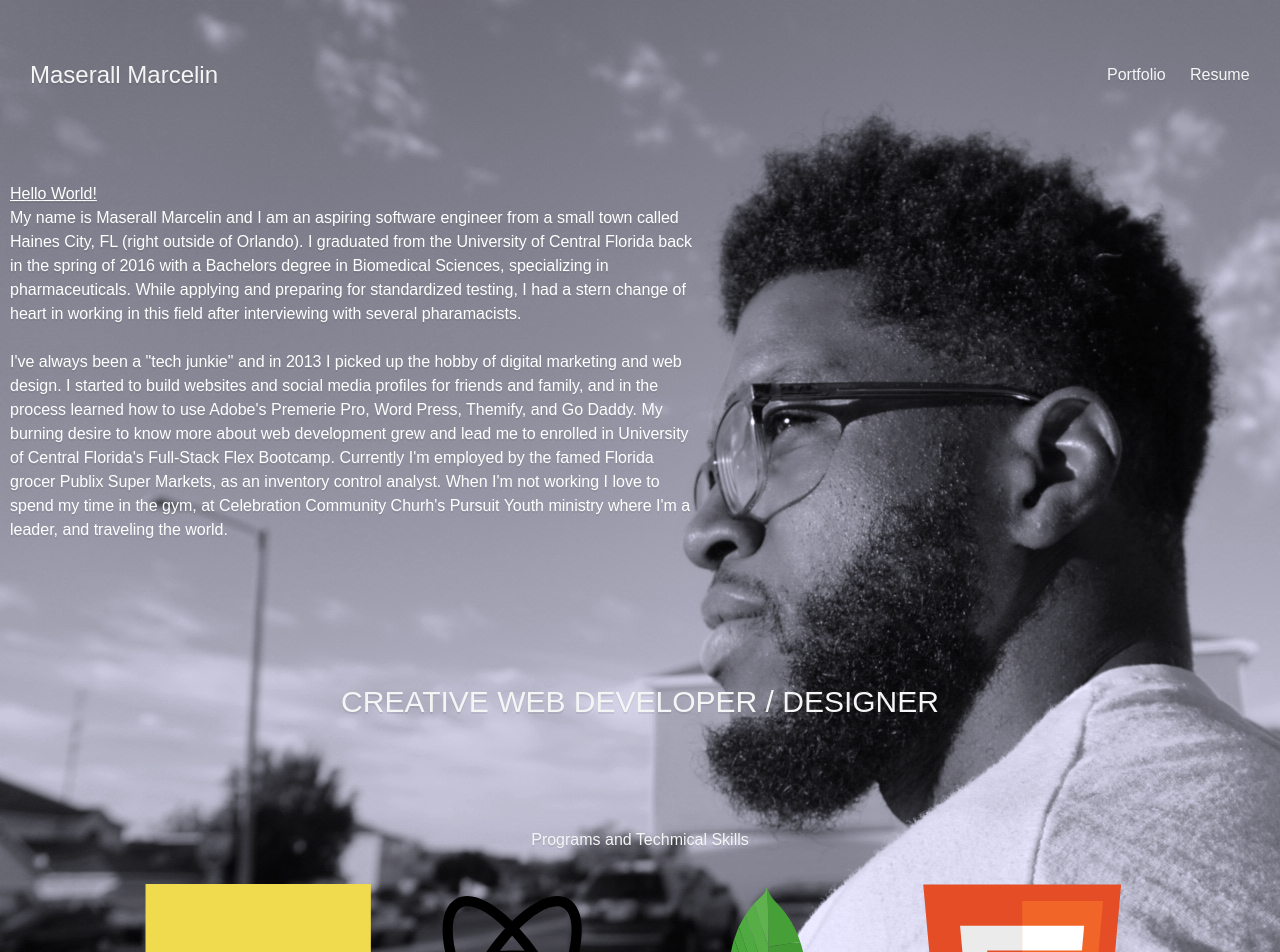
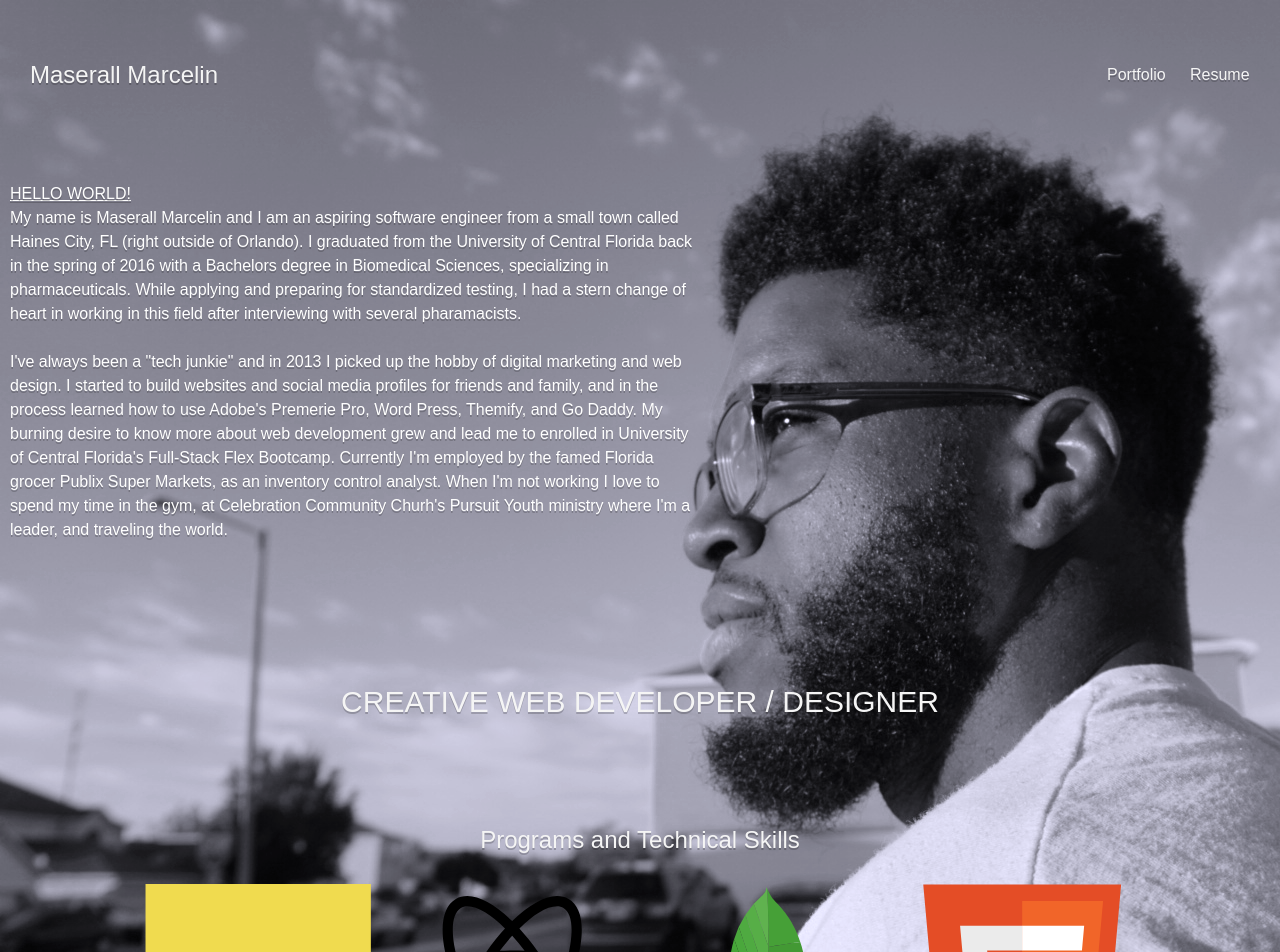
Before and after one commit to Maserallm/Bootstrap-Portfolio, a plain HTML site: page index.html in a window 1280 px wide. Shown: the top 952 px of the page. Drawn offline with Linux system fonts and the light colour scheme; a web font is replaced by a local one.

Commit message:
fixed typo and font size

```diff
--- a/assets/css/style02.css
+++ b/assets/css/style02.css
@@ -5,7 +5,7 @@ html {
   color: whitesmoke;
   font-family: "montserrat", sans-serif;
   /* font-weight: 700; */
-  text-shadow: 0 2px 0 rgba(0, 0, 0, 0.07);
+  text-shadow: 0 2px 0 rgba(0, 0, 0, 0.2);
 }
 
 /*
@@ -119,6 +119,11 @@ a {
 #mini-resume svg {
   width: 20%;
   margin: 10px;
+}
+
+.prog-and-skills {
+  font-style: inherit;
+  font-size: 24px;
 }
 
 /* Container with Portfolio */
--- a/index.html
+++ b/index.html
@@ -50,7 +50,8 @@
 
             <a
               class="nav-item hvr-shutter-out-vertical"
-              href="./assets/Maserall Marcelin Resume 2019 LHM/Copy of Maserall Marcelin's Resume (1).pdf"
+              href="./assets/Maserall Marcelin Resume 2019 LHM/Maserall Marcelin's Resume.pdf"
+              target="_blank"
               >Resume</a
             >
           </div>
@@ -61,7 +62,7 @@
 
             <img class="mm-img" src="./assets/images/WooFFTEbw.png" alt="Maserall Marcelin">
 
-            <h2 class="text-uppercase"><u>Hello World!</u></h2>
+            <h2 class="text-uppercase"><u>HELLO WORLD!</u></h2>
 
             <p>
               My name is Maserall Marcelin and I am an aspiring software engineer
@@ -96,7 +97,7 @@
       <section id="mini-resume">
         <div>
 
-              <h2 class="prog-and-skills">Programs and Techmical Skills</h2>
+              <h2 class="prog-and-skills">Programs and Technical Skills</h2>
 
             <!-- JavaScript SVG -->
             <svg viewBox="0 0 128 128">
```
Also changed, not shown: 4 other files.
